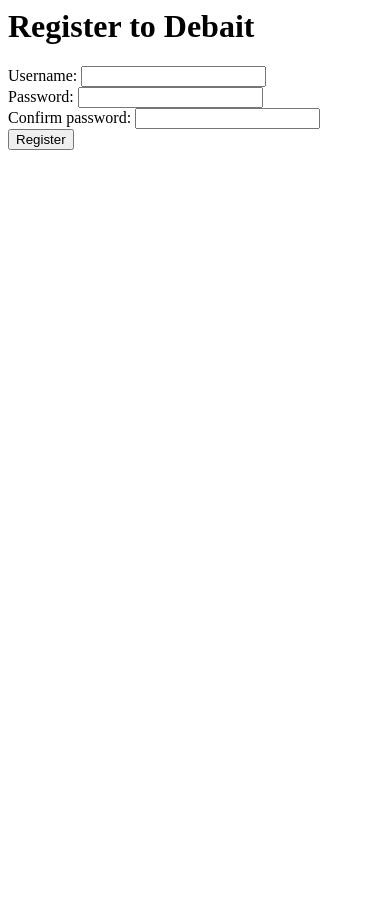
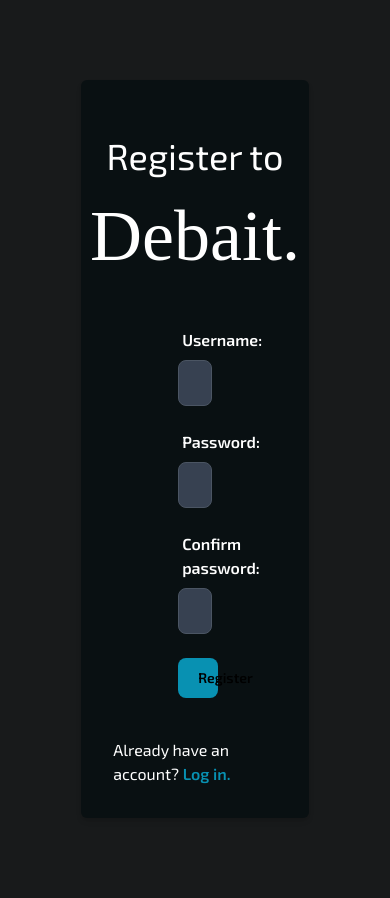
Before and after one commit to steeric1/debait, a Python web app: template src/templates/register.html in a window 390 px wide. Before the commit the page ends 150 px from the top, so only its background shows below. Run offline with Jinja, Linux system fonts and the light colour scheme; the template is opened without the code that fills it, so the values that code supplies are empty; some libraries are stand-ins or nearby versions; some web fonts are replaced.

Commit message:
revamp login and register pages visually

```diff
--- a/src/static/dist/css/output.css
+++ b/src/static/dist/css/output.css
@@ -1113,6 +1113,26 @@ input:checked + .toggle-bg {
   margin-bottom: 1rem;
 }
 
+.my-8 {
+  margin-top: 2rem;
+  margin-bottom: 2rem;
+}
+
+.my-20 {
+  margin-top: 5rem;
+  margin-bottom: 5rem;
+}
+
+.my-24 {
+  margin-top: 6rem;
+  margin-bottom: 6rem;
+}
+
+.my-36 {
+  margin-top: 9rem;
+  margin-bottom: 9rem;
+}
+
 .mb-1 {
   margin-bottom: 0.25rem;
 }
@@ -1161,6 +1181,30 @@ input:checked + .toggle-bg {
   margin-left: 0.75rem;
 }
 
+.mb-10 {
+  margin-bottom: 2.5rem;
+}
+
+.mb-24 {
+  margin-bottom: 6rem;
+}
+
+.mb-14 {
+  margin-bottom: 3.5rem;
+}
+
+.mb-4 {
+  margin-bottom: 1rem;
+}
+
+.mt-10 {
+  margin-top: 2.5rem;
+}
+
+.mt-6 {
+  margin-top: 1.5rem;
+}
+
 .box-border {
   box-sizing: border-box;
 }
@@ -1231,6 +1275,10 @@ input:checked + .toggle-bg {
 
 .w-full {
   width: 100%;
+}
+
+.w-7\/12 {
+  width: 58.333333%;
 }
 
 .flex-1 {
@@ -1361,6 +1409,10 @@ input:checked + .toggle-bg {
 
 .gap-4 {
   gap: 1rem;
+}
+
+.gap-10 {
+  gap: 2.5rem;
 }
 
 .space-x-2 > :not([hidden]) ~ :not([hidden]) {
@@ -1574,6 +1626,11 @@ input:checked + .toggle-bg {
   padding-bottom: 1rem;
 }
 
+.py-8 {
+  padding-top: 2rem;
+  padding-bottom: 2rem;
+}
+
 .pb-4 {
   padding-bottom: 1rem;
 }
@@ -1588,6 +1645,18 @@ input:checked + .toggle-bg {
 
 .pt-3 {
   padding-top: 0.75rem;
+}
+
+.pb-8 {
+  padding-bottom: 2rem;
+}
+
+.pt-20 {
+  padding-top: 5rem;
+}
+
+.pt-14 {
+  padding-top: 3.5rem;
 }
 
 .text-center {
@@ -1642,6 +1711,26 @@ input:checked + .toggle-bg {
   line-height: 1rem;
 }
 
+.text-3xl {
+  font-size: 1.875rem;
+  line-height: 2.25rem;
+}
+
+.text-6xl {
+  font-size: 3.75rem;
+  line-height: 1;
+}
+
+.text-4xl {
+  font-size: 2.25rem;
+  line-height: 2.5rem;
+}
+
+.text-7xl {
+  font-size: 4.5rem;
+  line-height: 1;
+}
+
 .font-bold {
   font-weight: 700;
 }
@@ -1704,6 +1793,16 @@ input:checked + .toggle-bg {
 .text-cyan-600 {
   --tw-text-opacity: 1;
   color: rgb(8 145 178 / var(--tw-text-opacity));
+}
+
+.text-blue-500 {
+  --tw-text-opacity: 1;
+  color: rgb(63 131 248 / var(--tw-text-opacity));
+}
+
+.text-red-500 {
+  --tw-text-opacity: 1;
+  color: rgb(240 82 82 / var(--tw-text-opacity));
 }
 
 .placeholder-gray-400::-moz-placeholder {
--- a/src/templates/base.html
+++ b/src/templates/base.html
@@ -14,6 +14,7 @@
         {% endblock %}
     </head>
     <body class="dark:bg-primary-bg">
+        {% block navbar %}
             <nav class="dark:bg-primary-fg py-4 px-52 flex items-center justify-between shadow-md">
                 <a href="/" class="flex items-center">
                     <span class="font-semibold text-5xl dark:text-white font-['Sedgwick_Ave_Display']">Debait.</span>
@@ -48,6 +49,7 @@
                     {% endif %}
                 </div>
             </nav>
+        {% endblock %}
 
         <section id="site-content">
             {% block content %}
--- a/src/templates/register.html
+++ b/src/templates/register.html
@@ -1,33 +1,45 @@
-<title>Debait - Register</title>
-<h1>Register to Debait</h1>
+{% extends "base.html" %}
 
-{% if error %}
-<p>
-    {{ error }}
-</p>
-{% endif %}
+{% block title %}Register{% endblock %}
 
-<form method="POST">
-    <label for="username">
-        Username:
-        <input type="text" id="username" name="username" required>
-    </label>
+{% block navbar %}{% endblock %}
 
-    <br>
+{% block content %}
+    <div class="w-7/12 mx-auto bg-primary-fg my-20 rounded-md shadow-md pt-14 pb-8 px-8 flex flex-col items-center justfy-between gap-10">
+        <h1 class="text-white flex flex-col items-center justify-start gap-6">
+            <span class="text-4xl">Register to</span>
+            <span class="text-7xl font-['Sedgwick_Ave_Display']">Debait.</span>
+        </h1>
 
-    <label for="password">
-        Password:
-        <input type="password" id="password" name="password" required>
-    </label>
 
-    <br>
+        <form method="POST" class="px-6 mt-4 w-1/2">
+            <div class="mb-6">
+                <label for="post-title" class="block mb-2 ml-1 text-base font-semibold text-gray-900 dark:text-white">Username:</label>
+                <input type="text" id="username" name="username" class="border text-base rounded-lg block w-full p-2.5 bg-gray-700 border-gray-600 placeholder-gray-400 text-gray-200 focus:ring-blue-500 focus:border-blue-500 font-normal" placeholder="" required>
+            </div>
 
-    <label for="confirm-password">
-        Confirm password:
-        <input type="password" id="confirm-password" name="confirm-password" required>
-    </label>
+            <div class="mb-6">
+                <label for="post-content" class="block mb-2 ml-1 text-base font-semibold text-gray-900 dark:text-white">Password:</label>
+                <input type="password" id="password" name="password" class="border text-base rounded-lg block w-full p-2.5 bg-gray-700 border-gray-600 placeholder-gray-400 text-gray-200 focus:ring-blue-500 focus:border-blue-500 font-normal" placeholder="" required>
+            </div>
 
-    <br>
+            <div class="mb-6">
+                <label for="post-content" class="block mb-2 ml-1 text-base font-semibold text-gray-900 dark:text-white">Confirm password:</label>
+                <input type="password" id="confirm-password" name="confirm-password" class="border text-base rounded-lg block w-full p-2.5 bg-gray-700 border-gray-600 placeholder-gray-400 text-gray-200 focus:ring-blue-500 focus:border-blue-500 font-normal" placeholder="" required>
+            </div>
 
-    <input type="submit" value="Register">
-</form>
+            <div class="flex flex-row items-center justify-start gap-3 mt-6">
+                <button type="submit" class="text-black font-semibold bg-cyan-600 hover:bg-cyan-500 focus:ring-4 focus:outline-none focus:ring-blue-800 rounded-lg text-sm w-full sm:w-auto px-5 py-2.5 text-center h-10">Register</button>
+                {% if error %}
+                    <div class="text-red-500">
+                        {{ error }}
+                    </div>
+                {% endif %}
+            </div>
+        </form>
+
+        <div class="text-white">
+            Already have an account? <a class="text-cyan-600 font-bold" href="/login">Log in.</a>
+        </div>
+    </div>
+{% endblock %}
```
Also changed, not shown: src/templates/login.html (+33 -23 lines). Lines whose indentation alone changed are shown as unchanged.
